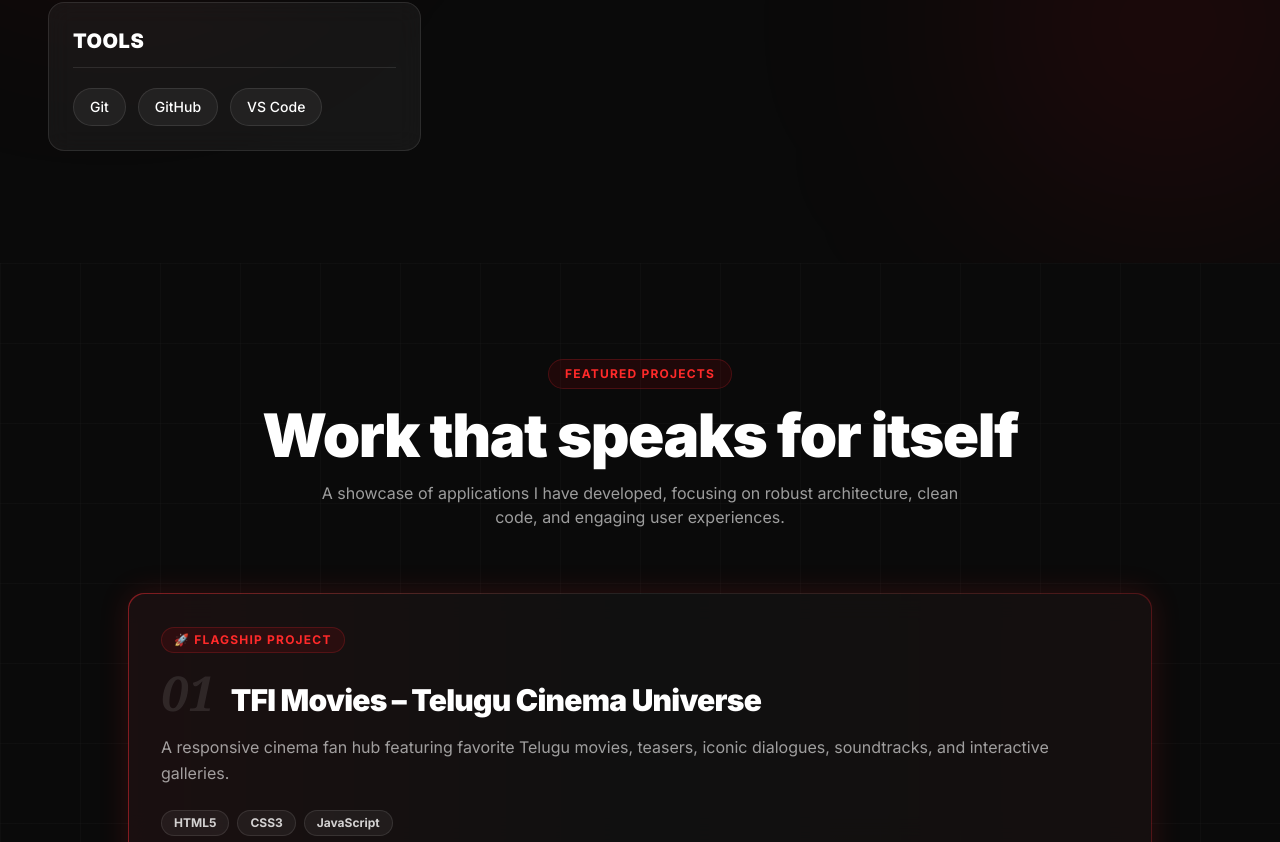
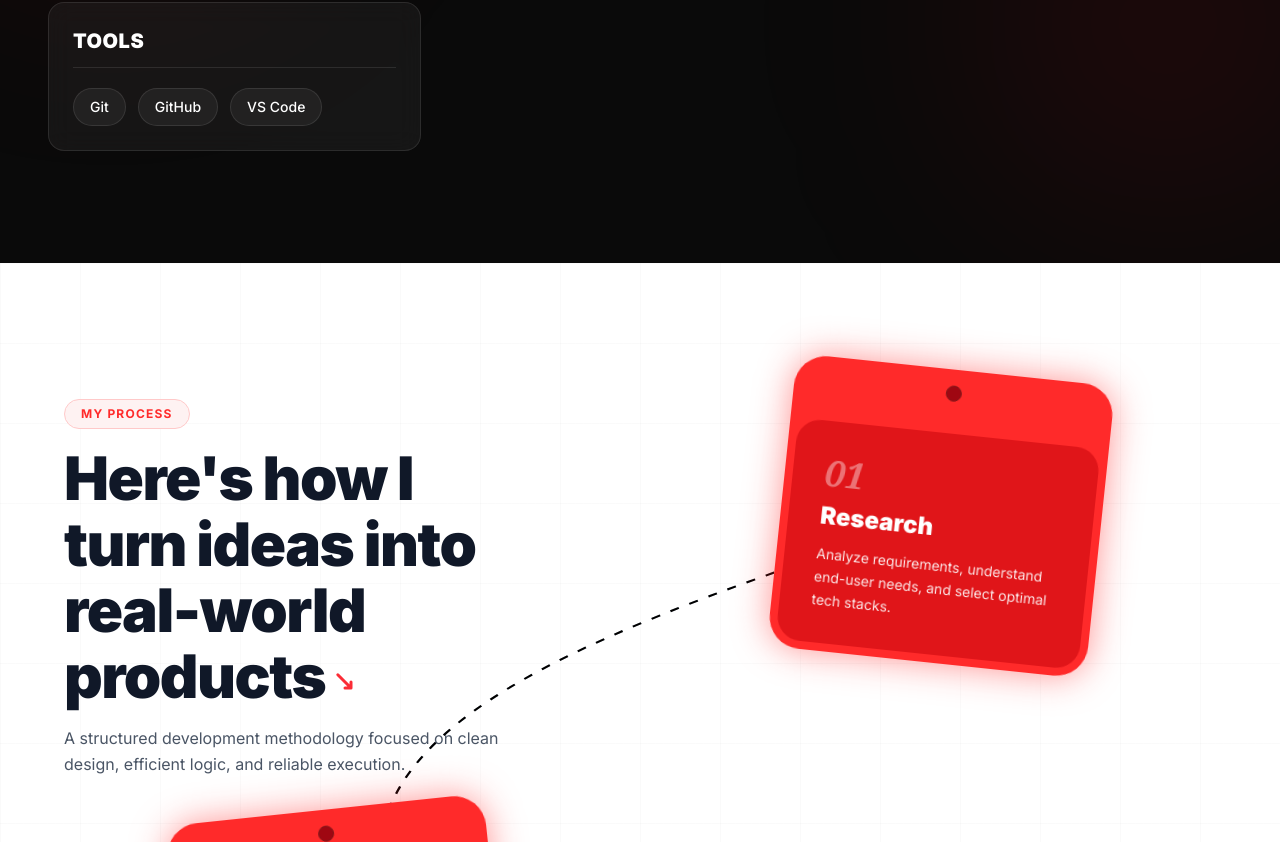
Before and after one commit to Lovelyliki/mahasamudram-likitha-portfolio, a React (Vite) app: page / in a window 1280 px wide. Shown: the part 1958-2800 px from the top of the page. Built offline with nearby package versions, Linux system fonts and the light colour scheme; no server answers.

Commit message:
Create Services process component with scroll-linked animated path and reactive cards

```diff
--- a/src/App.jsx
+++ b/src/App.jsx
@@ -3,6 +3,7 @@ import Navbar from './components/Navbar'
 import Hero from './components/Hero'
 import About from './components/About'
 import TechnicalSkills from './components/TechnicalSkills'
+import Services from './components/Services'
 import Projects from './components/Projects'
 import Internships from './components/Internships'
 import Leadership from './components/Leadership'
@@ -21,6 +22,7 @@ export default function App() {
       <Hero />
       <About />
       <TechnicalSkills />
+      <Services />
       <Projects />
       {hasInternships && <Internships />}
       {hasLeadership && <Leadership />}
--- /dev/null
+++ b/src/components/Services.jsx
@@ -0,0 +1,270 @@
+import { useRef, useState } from 'react'
+import {
+  motion,
+  useScroll,
+  useSpring,
+  useMotionValueEvent,
+} from 'framer-motion'
+import { skillsContent } from '../data/portfolioData'
+
+// Hanging Tag Card with active state when scroll line passes
+function TagCard({
+  number,
+  title,
+  text,
+  className = '',
+  aosDelay = 0,
+  aosType = 'fade-up',
+  pathLength,
+  containerRef,
+}) {
+  const cardRef = useRef(null)
+  const [isActive, setIsActive] = useState(false)
+
+  // Track scroll path progression against this card's vertical offset
+  useMotionValueEvent(pathLength, 'change', (latest) => {
+    if (!cardRef.current || !containerRef?.current) return
+    const containerRect = containerRef.current.getBoundingClientRect()
+    const cardRect = cardRef.current.getBoundingClientRect()
+    const cardTopRelativeToContainer = cardRect.top - containerRect.top
+    const containerHeight = containerRect.height || 1350
+    const currentProgressPixels = latest * containerHeight
+
+    if (currentProgressPixels >= cardTopRelativeToContainer + 50) {
+      setIsActive(true)
+    } else {
+      setIsActive(false)
+    }
+  })
+
+  return (
+    <div
+      ref={cardRef}
+      data-aos={aosType}
+      data-aos-delay={aosDelay}
+      className={`w-72 sm:w-80 rounded-[2rem] p-2 transition-all duration-700 md:absolute ${
+        isActive
+          ? 'bg-[#ff2a2a] shadow-[0_0_35px_rgba(255,42,42,0.5)]'
+          : 'bg-white shadow-xl border border-gray-100'
+      } ${className}`}
+    >
+      {/* Punched Hole Circle */}
+      <div
+        className={`w-4 h-4 rounded-full mx-auto mt-2 transition-colors duration-700 ${
+          isActive ? 'bg-red-800 border border-red-900' : 'bg-gray-200 border border-gray-300'
+        }`}
+      />
+
+      {/* Inner Rounded Panel */}
+      <div
+        className={`mt-8 p-8 min-h-[220px] rounded-[1.5rem] transition-colors duration-700 flex flex-col justify-between ${
+          isActive ? 'bg-red-700/50 text-white' : 'bg-[#f4f4f4] text-gray-800'
+        }`}
+      >
+        <div>
+          <span
+            className={`font-serif italic text-4xl font-black mb-2 block ${
+              isActive ? 'text-white/40' : 'text-gray-400'
+            }`}
+          >
+            {number}
+          </span>
+          <h3 className="text-2xl font-black mb-3 leading-tight">{title}</h3>
+        </div>
+        <p
+          className={`text-sm leading-relaxed ${
+            isActive ? 'text-white/90' : 'text-gray-600'
+          }`}
+        >
+          {text}
+        </p>
+      </div>
+    </div>
+  )
+}
+
+export default function Services() {
+  const containerRef = useRef(null)
+
+  // Track container scroll progress and smooth with spring physics
+  const { scrollYProgress } = useScroll({
+    target: containerRef,
+    offset: ['start center', 'end center'],
+  })
+
+  const pathLength = useSpring(scrollYProgress, {
+    stiffness: 60,
+    damping: 20,
+    restDelta: 0.001,
+  })
+
+  // Desktop configuration for positions, rotations and AOS delays
+  const cardConfigs = [
+    {
+      className:
+        'md:top-[10px] md:right-[5%] lg:right-[10%] rotate-2 md:rotate-6',
+      aosType: 'fade-left',
+      aosDelay: 100,
+    },
+    {
+      className:
+        'md:top-[450px] md:left-[5%] lg:left-[10%] -rotate-2 md:-rotate-6',
+      aosType: 'fade-right',
+      aosDelay: 200,
+    },
+    {
+      className:
+        'md:top-[700px] md:right-[5%] lg:right-[15%] rotate-1 md:rotate-3',
+      aosType: 'fade-left',
+      aosDelay: 300,
+    },
+    {
+      className:
+        'md:top-[1050px] md:left-[15%] lg:left-[25%] -rotate-1 md:-rotate-3',
+      aosType: 'fade-right',
+      aosDelay: 400,
+    },
+  ]
+
+  const desktopD =
+    'M 650,200 C 400,300 200,400 300,600 C 400,800 750,750 700,950 C 650,1150 400,1150 300,1200'
+
+  return (
+    <section
+      id="process"
+      ref={containerRef}
+      className="bg-white pt-24 pb-32 px-6 md:px-12 relative overflow-hidden bg-[linear-gradient(to_right,#8080800a_1px,transparent_1px),linear-gradient(to_bottom,#8080800a_1px,transparent_1px)] bg-[size:80px_80px]"
+    >
+      <div className="max-w-6xl mx-auto relative md:h-[1350px]">
+        {/* Header Block */}
+        <div
+          data-aos="fade-up"
+          className="mb-12 md:mb-0 md:absolute top-10 left-0 md:w-[450px] z-20"
+        >
+          <span className="inline-block px-4 py-1.5 rounded-full bg-red-50 border border-red-200 text-[#ff2a2a] text-xs font-bold uppercase tracking-widest mb-4">
+            {skillsContent.badge}
+          </span>
+          <h2 className="text-4xl md:text-5xl lg:text-6xl font-black leading-[1.1] text-gray-900 tracking-tight mb-4 relative inline-block">
+            {skillsContent.heading}
+            {/* Hand-drawn arrow SVG */}
+            <svg
+              className="inline-block ml-2 w-6 h-6 text-red-500 stroke-current fill-none stroke-[2.5]"
+              viewBox="0 0 20 20"
+              aria-hidden="true"
+            >
+              <path
+                d="M4 4 Q 10 10 15 15 M 15 15 L 10 15 M 15 15 L 15 10"
+                strokeLinecap="round"
+                strokeLinejoin="round"
+              />
+            </svg>
+          </h2>
+          <p className="text-gray-600 text-sm md:text-base leading-relaxed">
+            {skillsContent.description}
+          </p>
+        </div>
+
+        {/* Desktop Animated Curved Line */}
+        <svg
+          className="hidden md:block absolute top-0 left-0 w-full h-[1350px] pointer-events-none z-0"
+          viewBox="0 0 1000 1350"
+          preserveAspectRatio="none"
+          aria-hidden="true"
+        >
+          {/* Layer 1: Faint Guide Path */}
+          <path
+            d={desktopD}
+            fill="none"
+            stroke="#cbd5e1"
+            strokeWidth="2"
+            strokeDasharray="8 10"
+          />
+
+          {/* Layer 2: Mask animated via pathLength spring */}
+          <mask id="path-mask">
+            <motion.path
+              d={desktopD}
+              fill="none"
+              stroke="white"
+              strokeWidth="20"
+              style={{ pathLength }}
+            />
+          </mask>
+
+          {/* Layer 3: Dashed Path revealed by Mask */}
+          <path
+            d={desktopD}
+            fill="none"
+            stroke="black"
+            strokeWidth="2"
+            strokeDasharray="8 10"
+            mask="url(#path-mask)"
+          />
+        </svg>
+
+        {/* Mobile Animated Straight Vertical Line */}
+        <svg
+          className="md:hidden absolute top-0 left-[50%] -translate-x-1/2 w-4 h-full pointer-events-none z-0"
+          viewBox="0 0 4 100"
+          preserveAspectRatio="none"
+          aria-hidden="true"
+        >
+          <path
+            d="M 2,0 L 2,100"
+            fill="none"
+            stroke="#cbd5e1"
+            strokeWidth="2"
+            strokeDasharray="4 6"
+            vectorEffect="non-scaling-stroke"
+          />
+          <mask id="path-mask-mobile">
+            <motion.path
+              d="M 2,0 L 2,100"
+              fill="none"
+              stroke="white"
+              strokeWidth="20"
+              vectorEffect="non-scaling-stroke"
+              style={{ pathLength }}
+            />
+          </mask>
+          <path
+            d="M 2,0 L 2,100"
+            fill="none"
+            stroke="black"
+            strokeWidth="2"
+            strokeDasharray="4 6"
+            vectorEffect="non-scaling-stroke"
+            mask="url(#path-mask-mobile)"
+          />
+        </svg>
+
+        {/* Cards Container */}
+        <div className="flex flex-col gap-8 md:gap-12 items-center md:block relative z-10">
+          {skillsContent.cards.map((card, index) => {
+            const config = cardConfigs[index] || {}
+            return (
+              <TagCard
+                key={card.number}
+                number={card.number}
+                title={card.title}
+                text={card.text}
+                className={config.className}
+                aosDelay={config.aosDelay}
+                aosType={config.aosType}
+                pathLength={pathLength}
+                containerRef={containerRef}
+              />
+            )
+          })}
+        </div>
+
+        {/* Hand-written end note */}
+        {skillsContent.endText && (
+          <div className="hidden md:block absolute top-[1250px] left-[60%] font-['Caveat',cursive] text-3xl text-gray-600 rotate-6 select-none z-20">
+            {skillsContent.endText}
+          </div>
+        )}
+      </div>
+    </section>
+  )
+}
```
